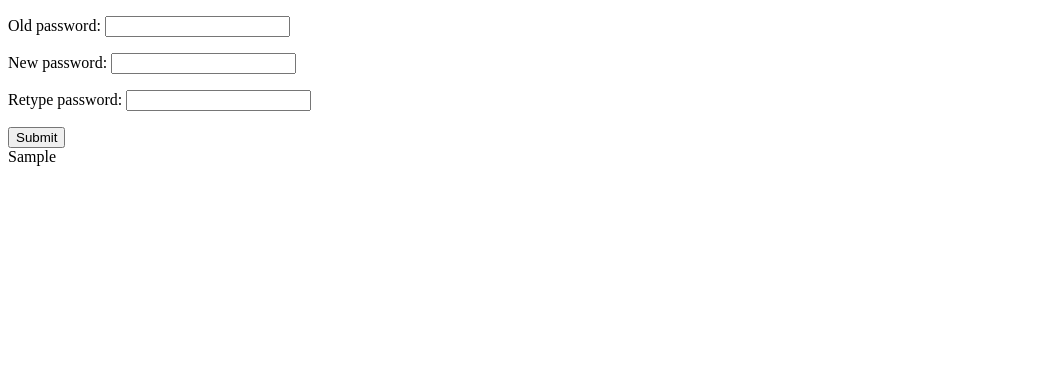
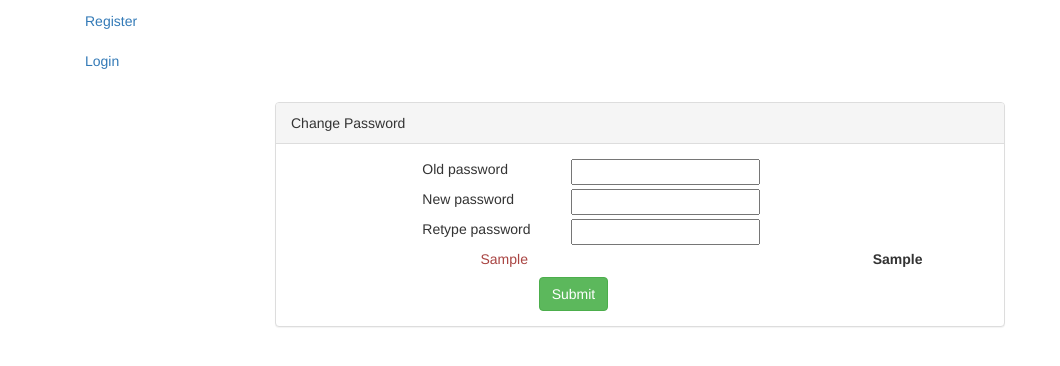
Before and after one commit to nourfayed/dokana_django_project, a Django app: template templates/user/ch_password.html in a window 1280 px wide. Shown: the top 366 px of the page, without its empty margins (0-1060 px from the left). Run offline with Django 3.2, Linux system fonts and the light colour scheme; tables that the repository leaves empty hold one stand-in row (values such as "Sample post"); the template is opened without the code that fills it: values that come from a table or form of the project are taken from there, most other values are stand-ins (such as "Sample title", 1, 10 or a date in 2020); some libraries are stand-ins or nearby versions.

Commit message:
change pass style

```diff
--- a/templates/user/ch_password.html
+++ b/templates/user/ch_password.html
@@ -1,10 +1,42 @@
-<!DOCTYPE html>
-<html lang="en">
-<head>
-    <meta charset="UTF-8">
-    <title>Change Password</title>
-</head>
-<body>
+{% extends "base.html" %}
+
+{% block content %}
+    <div class="container">
+
+        <form method="post" novalidate>
+            {% csrf_token %}
+            <div class="  col-md-8 col-md-offset-2">
+                <div class=" panel panel-default">
+                    <div class="panel-heading">Change Password</div>
+                    <div class="panel-body">
+
+                        {% for field in form %}
+                            <div class="row  col-md-offset-2" style="margin-bottom: 4px">
+                                {{ field.errors }}
+                                <div class="col-md-3 text-left">{{ field.label }}</div>
+                                <div class="col-md-9">{{ field }}</div>
+                                {% if field.help_text %}
+                                    <p class="help">{{ field.help_text|safe }}</p>
+                                {% endif %}
+                            </div>
+                        {% endfor %}
+                        <div class="col-md-5 col-md-offset-3 text-danger">
+                            {{ e }}
+                        </div>
+                        {#                {{ form.as_ul }}#}
+                        <div class="col-md-6 col-md-offset-4" style="margin-top: 8px">
+                            <button class="btn btn-success center" type="submit">Submit</button>
+
+                        </div>
+                        <div>
+                            <label>{{ c }}</label>
+                        </div>
+                    </div>
+                </div>
+
+            </div>
+        </form>
+    </div>
     {#<form action="chk/" method="post">#}
     {#    {% csrf_token %}#}
     {#    <table>#}
@@ -26,13 +58,5 @@
     {#    </table>#}
     {#    <input type="submit" value="Change Password">#}
     {#</form>#}
-<form method="post" novalidate >
-    {% csrf_token %}
-    {{ form.as_p }}
-    <button type="submit">Submit</button>
-</form>
-<div>
-    <label>{{ c }}</label>
-</div>
-</body>
-</html>
+
+{% endblock %}
```
Also changed, not shown: User/views.py (+23 -19 lines). Lines whose indentation alone changed are shown as unchanged.
